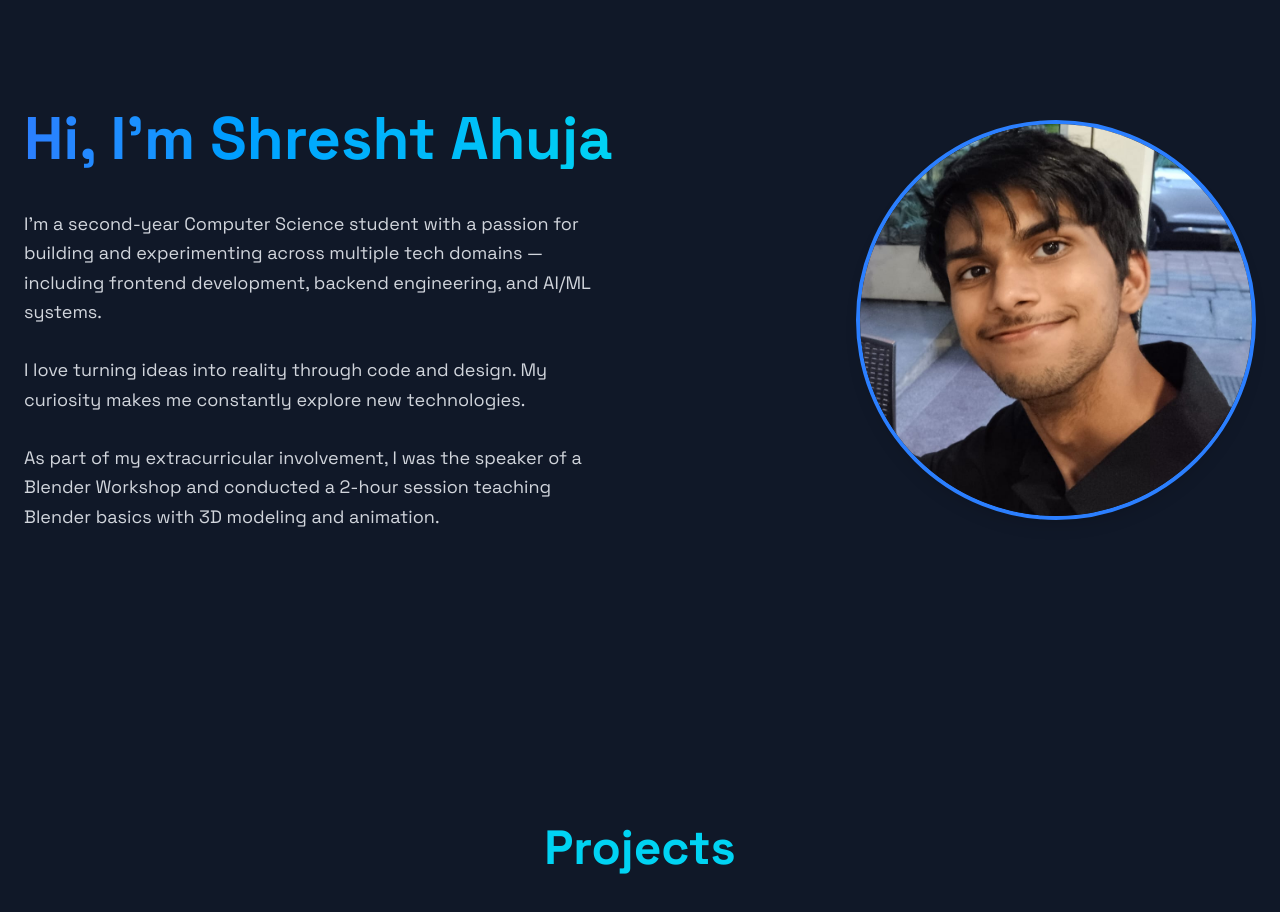
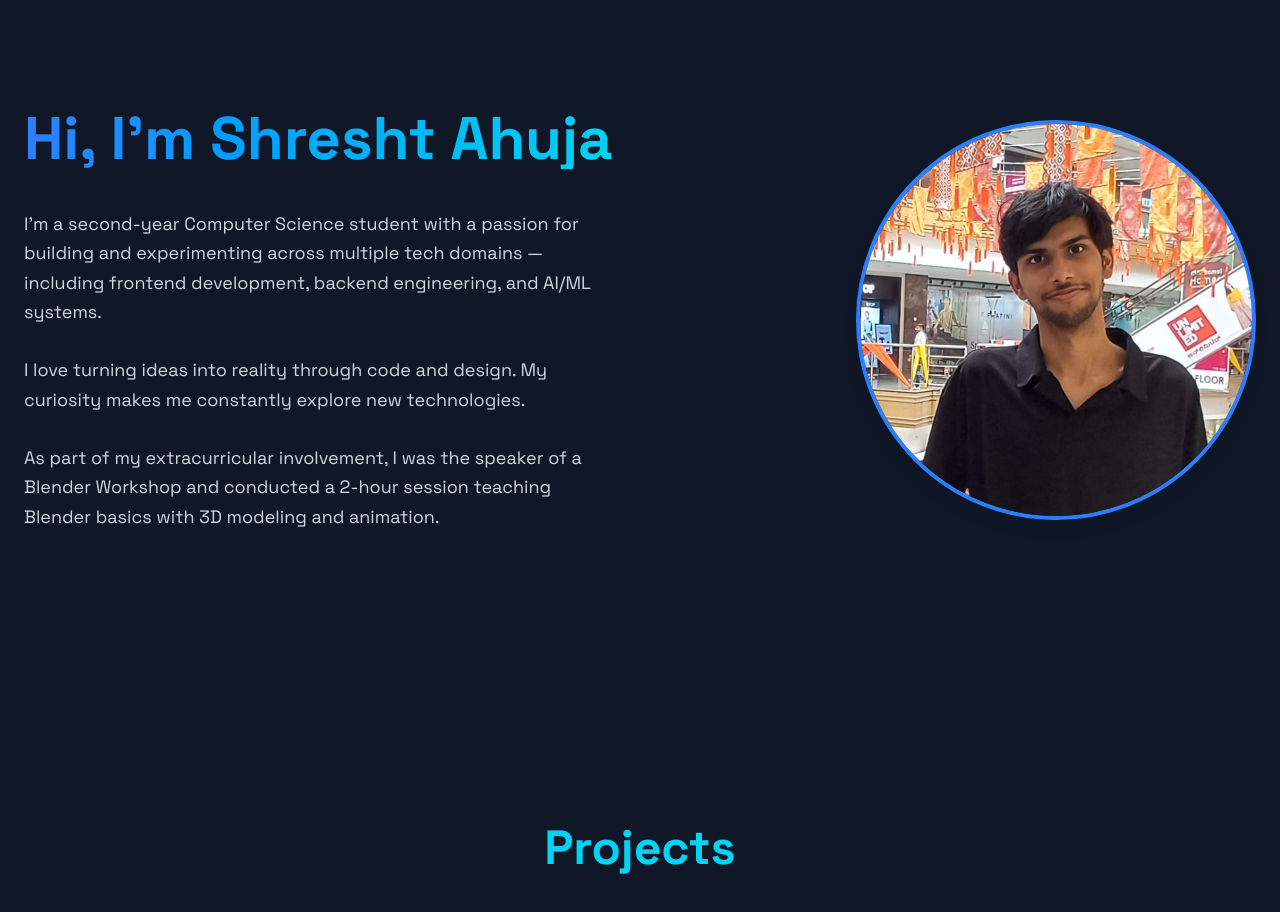
Before and after one commit to Shresht-Ahuja/my-portfolio, a React (Vite) app: page / in a window 1280 px wide. Shown: the part 880-1792 px from the top of the page. Built offline with nearby package versions, Linux system fonts and the light colour scheme.

Commit message:
updated about page

```diff
--- a/src/components/sections/About.jsx
+++ b/src/components/sections/About.jsx
@@ -1,5 +1,5 @@
 import { RevealOnScroll } from "../RevealOnScroll";
-const profilePic = "./ma_face.jpg";
+const profilePic = "./myface.jpg";
 
 export const About = () => {
   return (
```
Also changed, not shown: public/ma_face.jpg (deleted), public/myface.jpg (added).
